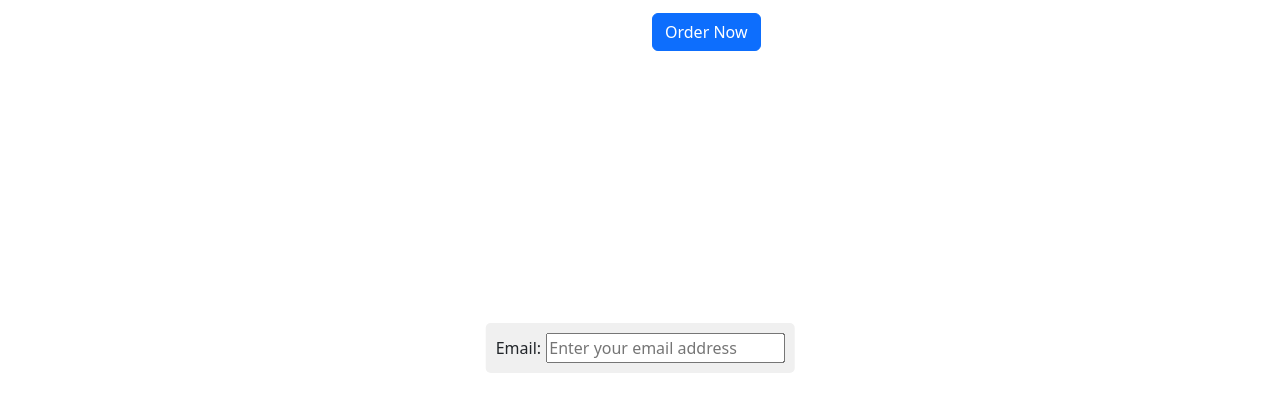
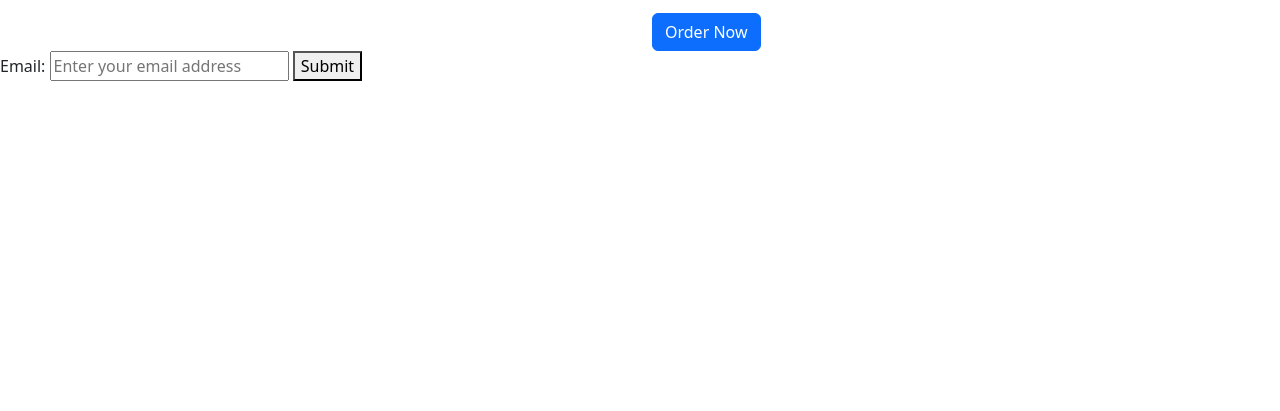
Before and after one commit to choyjeff101/Ala-Wai-Baker-web-frontend, a website: page index.html in a window 1280 px wide. Shown: the part 277-688 px from the top of the page. Drawn offline with Linux system fonts and the light colour scheme; files whose address does not match are found by name.

Commit message:
add email address input field and sign-up button

```diff
--- a/index.html
+++ b/index.html
@@ -49,11 +49,12 @@
     </div>
   </div>
 
-  <!-- Subscriber email input field-->
-  <div class="input-container">
+  <!-- Subscriber email input fiel and button "Sign-up-->
+  <form action="/your-submit-endpoint" method="POST">
     <label for="email">Email:</label>
     <input type="email" id="email" name="email" placeholder="Enter your email address" required>
-  </div>
+    <button type="Sign-up">Submit</button>
+  </form>
 
   <!-- Local Bootstrap JS -->
   <script src="assets/js/bootstrap.bundle.min.js"></script>
```
Also changed, not shown: 1 other file.
